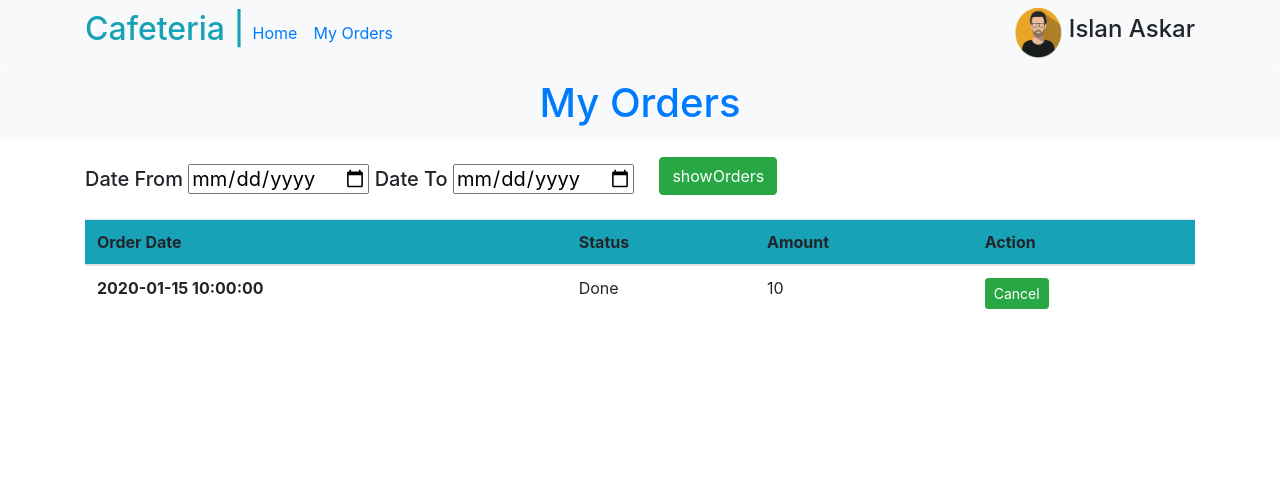
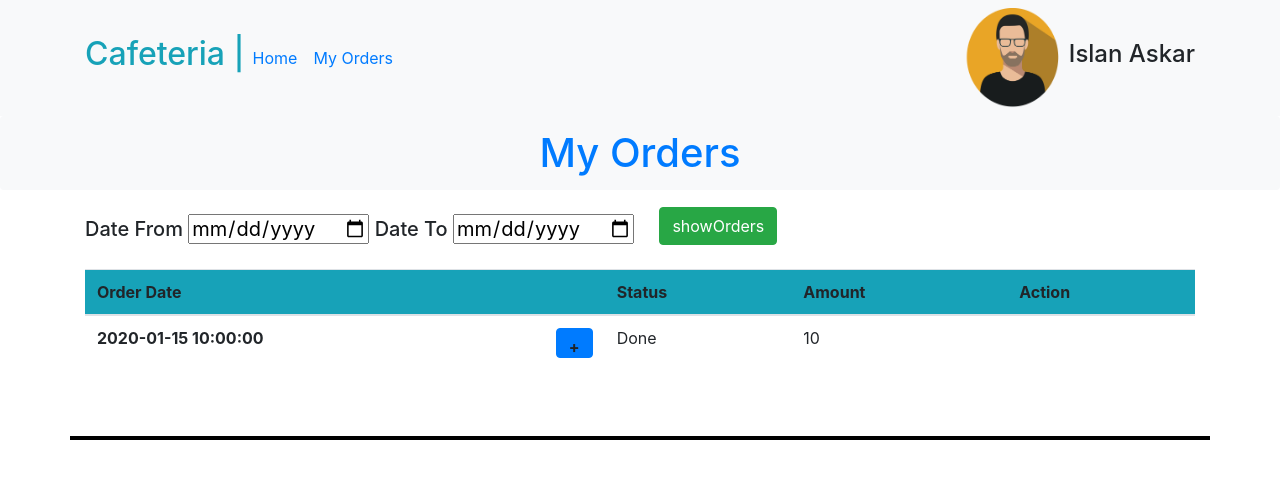
Before and after one commit to eslamelkholy/PHP-Cafeteria-Project, a PHP site: page /myorders.php in a window 1280 px wide. Shown: the top 479 px of the page. Run offline with PHP 8.4, Linux system fonts and the light colour scheme; tables that the repository leaves empty or names only in its code hold one stand-in row (values such as "Sample post").

Commit message:
Order Version

```diff
--- a/Model/order.class.php
+++ b/Model/order.class.php
@@ -63,6 +63,14 @@
     {
 
     }
+    //List All Order Info And It's Related
+    public function listAllOrder_Related_Info()
+    {
+        global $db;
+        $orderId = $this->id;
+        $result = mysqli_query($db,"SELECT * FROM order_products INNER JOIN products ON product_id = id HAVING order_id = '$orderId'");
+        return ($result) ? $result : false;
+    }
     //Add Order To it's Related Product Table
     public static function addRelated_Order_Product($orderId,$productId,$quantity)
     {
--- a/Views/myorders.php
+++ b/Views/myorders.php
@@ -8,6 +8,35 @@
         #listOrder{
             margin-left: 20px;
             margin-top: -10px
+        }
+        .showOrder{
+            height: 30px;
+            font-weight: bold;
+            float: right;
+            margin-left: -20px;
+            padding-top: -20px;
+        }
+        img{
+            width: 100px;
+            height: 100px;
+        }
+        .row{
+            text-align: center;
+        }
+        .orderImages{
+            text-align: center;
+            border: 2px solid black;
+            width: 100%;
+            margin-top: 50px;
+
+        }
+        .images{
+            margin-left: 40px;
+            display: inline-block;
+        }
+        figcaption{
+            font-size: 18px;
+            font-weight: bold;
         }
     </style>
 </head>
@@ -49,19 +78,27 @@
                     $result = $userOrder->listOrders();
                     while ($row = mysqli_fetch_assoc($result)) { ?>
                         <tr>
-                            <th><?php echo $row['order_date']; ?></th>
+                            <th><?php echo $row['order_date']; ?>
+                                <a class="btn btn-primary showOrder" onclick="showOrder(<?php echo $row['id']; ?>,this)"> + </a>
+                            </th>
                             <td>
                                 <?php
                                     echo ($row['status'] == "1" ) ? "Processing " : (($row['status'] == "2") ? "Out Of Deliver" : "Done");
                                 ?>
                             </td>
                             <td><?php echo $row['amount']; ?></td>
-                            <td><a href="#" class="btn btn-success btn-sm">Cancel</a></td>
-
+                            <td>
+                                <?php
+                                    if(($row['status'] == "1" )){ ?>
+                                        <a href="#" class="btn btn-success btn-sm">Cancel Order</a>
+                                <?php }?>
+                            </td>
                         </tr>
                 <?php } ?>
 
-                <?php }else if(isset($_POST["showOrders"])){
+                <?php }
+                    //List Order within Days
+                    else if(isset($_POST["showOrders"])){
                         echo "POST REQUEST";
 
                 ?>
@@ -70,10 +107,18 @@
                 </tbody>
             </table>
         </div>
+        <div class="row text-center">
+            <div class="orderImages">
+
+            </div>
+
+        </div>
 
     </div>
-
-
+    <script src="../public/js/JQuery-3.3.1.min.js"></script>
+    <script src="../public/js/popper.js"></script>
+    <script src="../public/js/bootstrap.js"></script>
+    <script src="../public/js/moveOrders.js"></script>
 </body>
 
 </html>
--- a/public/js/moveOrders.js
+++ b/public/js/moveOrders.js
@@ -33,3 +33,28 @@
     });
     $('input[name="totalPrice"]').val(sum);
 }
+
+//Show Order Info
+function showOrder(orderId,obj)
+{
+    $.ajax({
+        url:"http://localhost/CafeteriaProject/Controller/orderController.php",
+        method:"post",
+        dataType:"json",
+        data : {orderId : orderId},
+        success:function(allProduct){
+            $.each(allProduct,function(index,product){
+                var html = '<div class="images">'+
+                    '<img src="../public/Images/'+product.product_picture+'">'+
+                    '<span class="badge badge-pill badge-primary">'+product.price+' EGP</span>'+
+                    '<figcaption>'+product.name+'</figcaption>'+
+                    '<figcaption>'+product.quantity+'</figcaption>'+
+                '</div>';
+                $(".orderImages").append(html);
+            });
+        },
+        error:function(error){
+            console.log(error);
+        }
+    })
+}
```
Also changed, not shown: Controller/orderController.php (+18 -2 lines).
